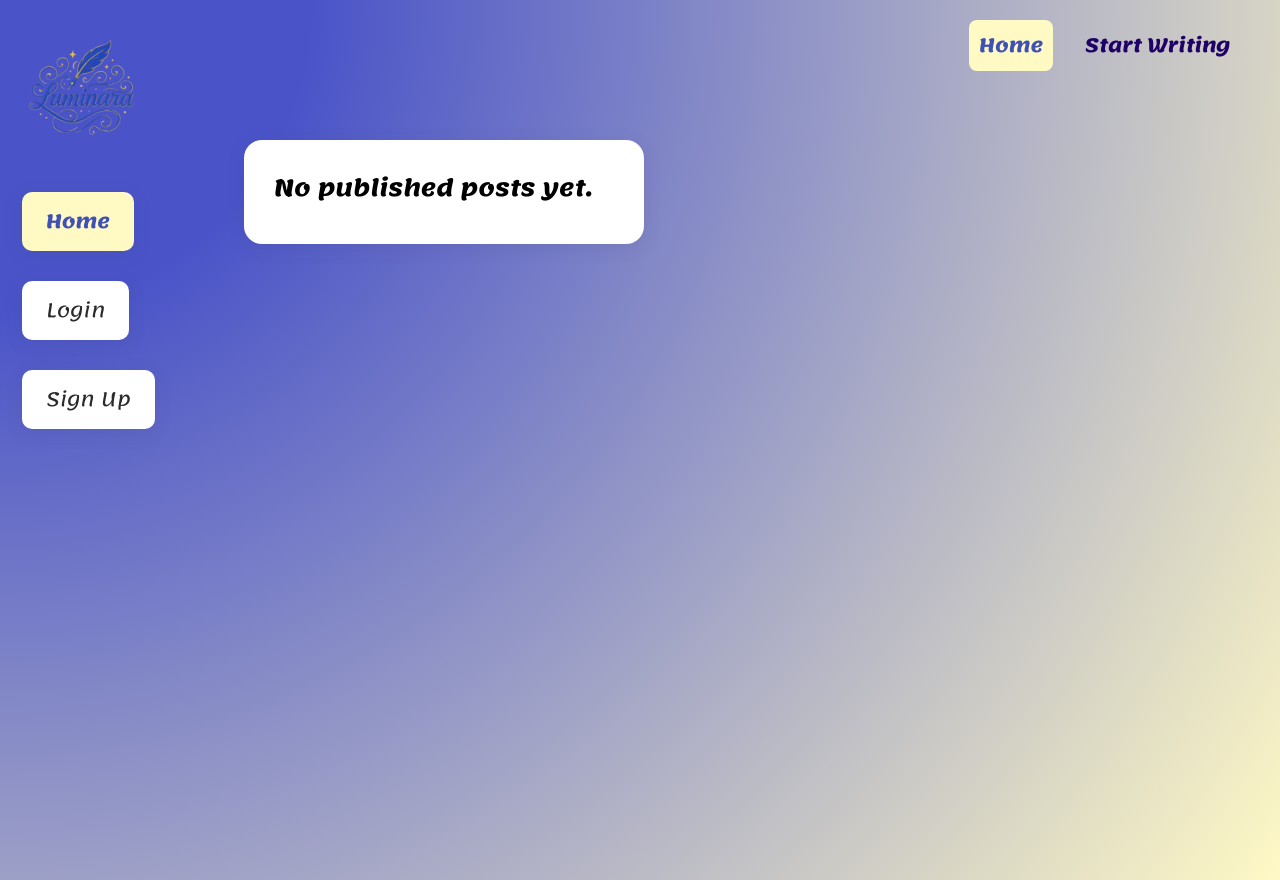
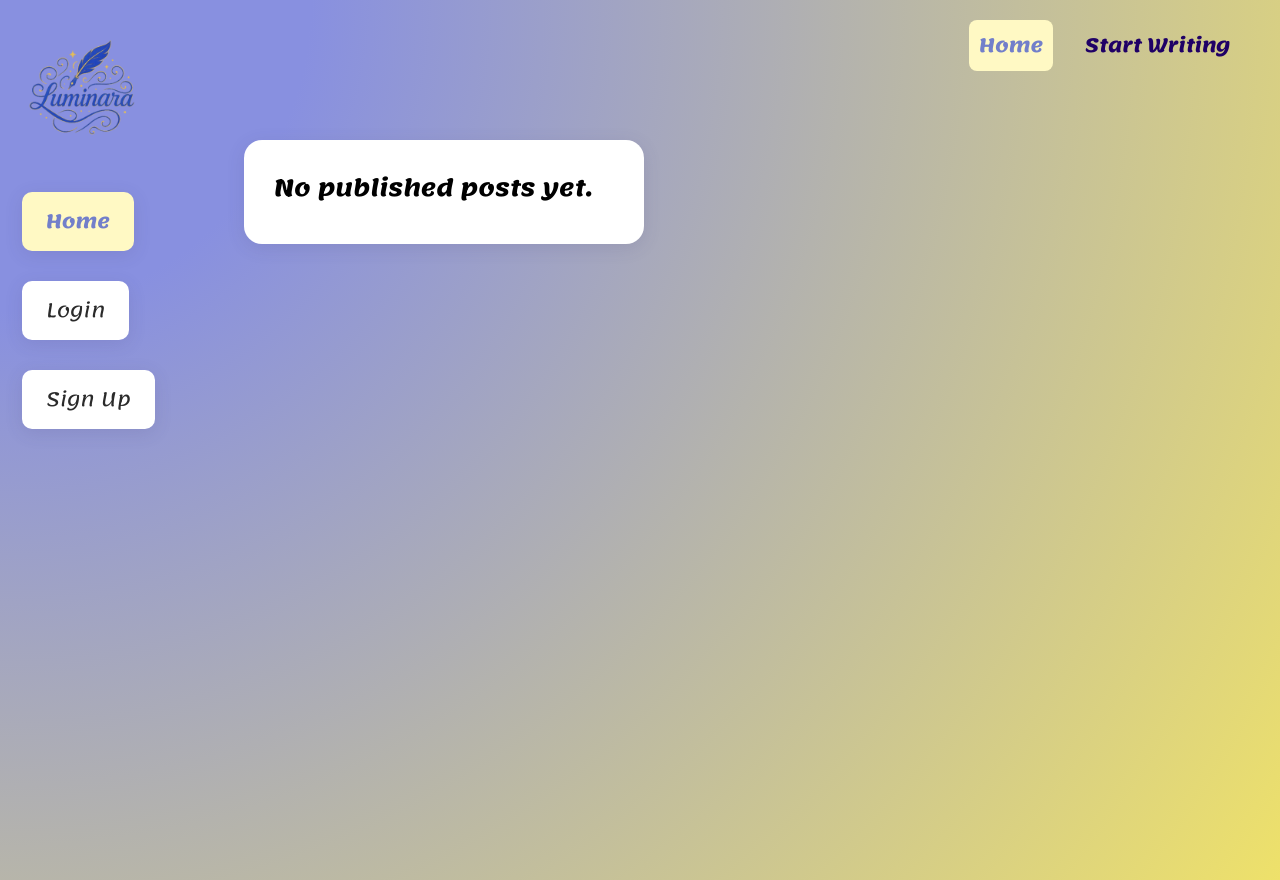
Before and after one commit to diya-patra/Luminara, a PHP site: page /index.php in a window 1280 px wide. Run offline with PHP 8.4, Linux system fonts and the light colour scheme; data that the repository does not hold is empty.

Commit message:
backgroundcolor changed

```diff
--- a/assets/style.css
+++ b/assets/style.css
@@ -3,7 +3,7 @@
 
 /* Root palette from Figma */
 :root {
-    --brand-blue: #3F51B5;
+    --brand-blue: #727fca;
     --brand-yellow: #FFF9C4;
     --button-blue: #1700E9;
     --card-radius: 18px;
@@ -17,7 +17,7 @@ body {
     margin: 0;
     padding: 0;
     min-height: 100vh;
-    background: radial-gradient(circle at top left, #4a54c8 20%, #FFF9C4 100%);
+    background: radial-gradient(circle at top left, #8890e0 20%, #eee16a 100%);
     display: flex;
     flex-direction: column;
     /* overflow: hidden; */
```
